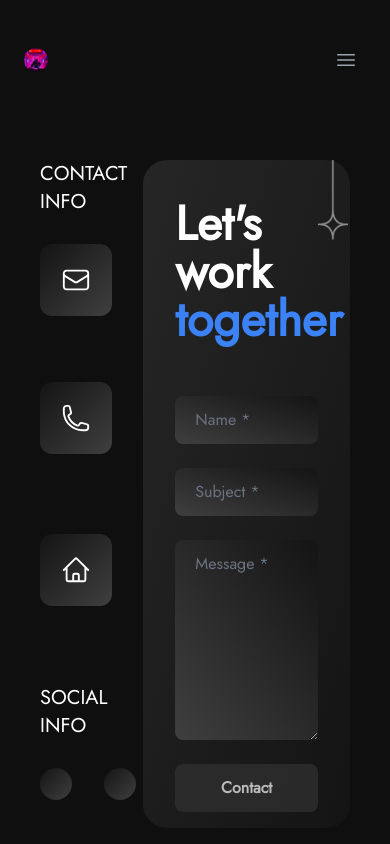
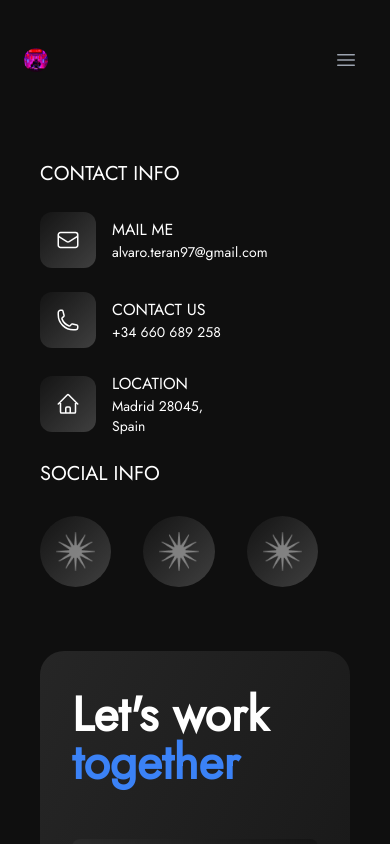
Before and after one commit to 0xukhezo/Ukhezo-web, a Next.js app: page /contact in a window 390 px wide. Shown: the top 844 px of the page. Built offline with nearby package versions, Linux system fonts and the light colour scheme.

Commit message:
feat(styles): contact page responsive

```diff
--- a/src/components/Cards/Contact/FormCard.tsx
+++ b/src/components/Cards/Contact/FormCard.tsx
@@ -13,7 +13,13 @@ export default function FormCard() {
             Let's work <span className="text-blue-500">together</span>
           </h1>{" "}
         </div>
-        <Image height={30} width={30} src={Icon.src} alt="Star" className="mr-14 max-h-[80px]" />
+        <Image
+          height={30}
+          width={30}
+          src={Icon.src}
+          alt="Star"
+          className="mr-14 max-h-[80px] hidden md:block"
+        />
       </div>
       <ContactForm />
     </div>
--- a/src/components/Sections/Contact.tsx
+++ b/src/components/Sections/Contact.tsx
@@ -7,40 +7,47 @@ import { EnvelopeIcon, PhoneIcon, HomeIcon } from "@heroicons/react/24/outline"
 export default function Contact() {
   return (
     <main className="grid grid-cols-6 px-10 xl:px-0">
-      <div className="col-span-2">
-        <h1 className="text-xl text-white">CONTACT INFO</h1>
-        <div className="flex mt-[28px] items-center">
-          <div className="rounded-xl bg-gradient-to-tl from-[#3f3f3f] to-[#141414] items-center p-4 mr-8 min-w-[72px] min-h-[72px] items-center flex justify-center">
-            <EnvelopeIcon className="h-[30px] w-[30px] " aria-hidden="true" />
+      <div className="md:col-span-2 col-span-6 grid grid-cols-6 md:flex md:flex-col gap-[24px] md:gap-[0px]">
+        <h1 className="col-span-6 xs:text-center md:text-start text-xl text-white">
+          CONTACT INFO
+        </h1>
+
+        <div className="flex md:mt-[28px] items-center col-span-6 xs:col-span-3 xs:justify-center md:justify-start">
+          <div className="rounded-xl bg-gradient-to-tl from-[#3f3f3f] to-[#141414] items-center md:p-4 p-4 md:mr-8 mr-4 md:min-w-[72px] md:min-h-[72px] items-center flex justify-center">
+            <EnvelopeIcon
+              className="md:h-[30px] md:w-[30px] h-[24px] w-[24px]"
+              aria-hidden="true"
+            />
           </div>
           <div>
-            <h2 className="text-lg text-white">MAIL ME</h2>
-            <p>alvaro.teran97@gmail.com</p>
+            <h2 className="md:text-lg text-white">MAIL ME</h2>
+            <p className="text-sm md:text-base">alvaro.teran97@gmail.com</p>
           </div>{" "}
         </div>
-        <div className="flex mt-[50px] items-center">
-          <div className="rounded-xl bg-gradient-to-tl from-[#3f3f3f] to-[#141414] items-center p-4 mr-8 min-w-[72px] min-h-[72px] items-center flex justify-center">
-            <PhoneIcon className="h-[30px] w-[30px] " aria-hidden="true" />
+        <div className="flex md:mt-[50px] items-center col-span-6 xs:col-span-3 xs:justify-center md:justify-start">
+          <div className="rounded-xl bg-gradient-to-tl from-[#3f3f3f] to-[#141414] items-center md:p-4 p-4 md:mr-8 mr-4 md:min-w-[72px] md:min-h-[72px] items-center flex justify-center">
+            <PhoneIcon className="md:h-[30px] md:w-[30px] h-[24px] w-[24px]" aria-hidden="true" />
           </div>
           <div>
-            <h2 className="text-lg text-white">CONTACT US</h2>
-            <p>+34 660 689 258</p>
+            <h2 className="md:text-lg text-white">CONTACT US</h2>
+            <p className="text-sm md:text-base">+34 660 689 258</p>
           </div>{" "}
         </div>
-        <div className="flex mt-[50px] items-center">
-          <div className="rounded-xl bg-gradient-to-tl from-[#3f3f3f] to-[#141414] items-center p-4 mr-8 min-w-[72px] min-h-[72px] items-center flex justify-center">
-            <HomeIcon className="h-[30px] w-[30px] " aria-hidden="true" />
+        <div className="flex md:mt-[50px] items-center col-span-6 xs:justify-center md:justify-start">
+          <div className="rounded-xl bg-gradient-to-tl from-[#3f3f3f] to-[#141414] items-center md:p-4 p-4 md:mr-8 mr-4 md:min-w-[72px] md:min-h-[72px] items-center flex justify-center">
+            <HomeIcon className="md:h-[30px] md:w-[30px] h-[24px] w-[24px]" aria-hidden="true" />
           </div>
           <div>
-            <h2 className="text-lg text-white">LOCATION</h2>
-            <p>
+            <h2 className="md:text-lg text-white">LOCATION</h2>
+            <p className="text-sm md:text-base">
               Madrid 28045,<br></br> Spain
             </p>
           </div>
         </div>
-        <div className="mt-[64px]">
-          <h1 className="text-xl text-white">SOCIAL INFO</h1>
-          <div className="flex mt-[28px] items-center">
+
+        <div className="mb-[64px] md:mt-[64px] col-span-6 ">
+          <h1 className="text-xl text-white xs:text-center md:text-start">SOCIAL INFO</h1>
+          <div className="flex mt-[28px] items-center justify-evenly">
             <a
               href="https://github.com/0xukhezo"
               target="_blank"
@@ -62,7 +69,7 @@ export default function Contact() {
             <a
               href="https://github.com/0xukhezo"
               target="_blank"
-              className="text-black rounded-full"
+              className="text-black rounded-full "
             >
               <div className="rounded-full bg-gradient-to-tl from-[#3f3f3f] to-[#141414] items-center p-4 mr-8  hover:bg-gradient-to-tl hover:from-white hover:to-white">
                 <Image height={40} width={40} src={SeparatorImage.src} alt="Alvaro Teran Image" />
@@ -71,7 +78,7 @@ export default function Contact() {
           </div>
         </div>
       </div>{" "}
-      <div className="col-span-4">
+      <div className="col-span-6 md:col-span-4 sm:ml-12 lg:ml-0">
         <FormCard />
       </div>
     </main>
```
